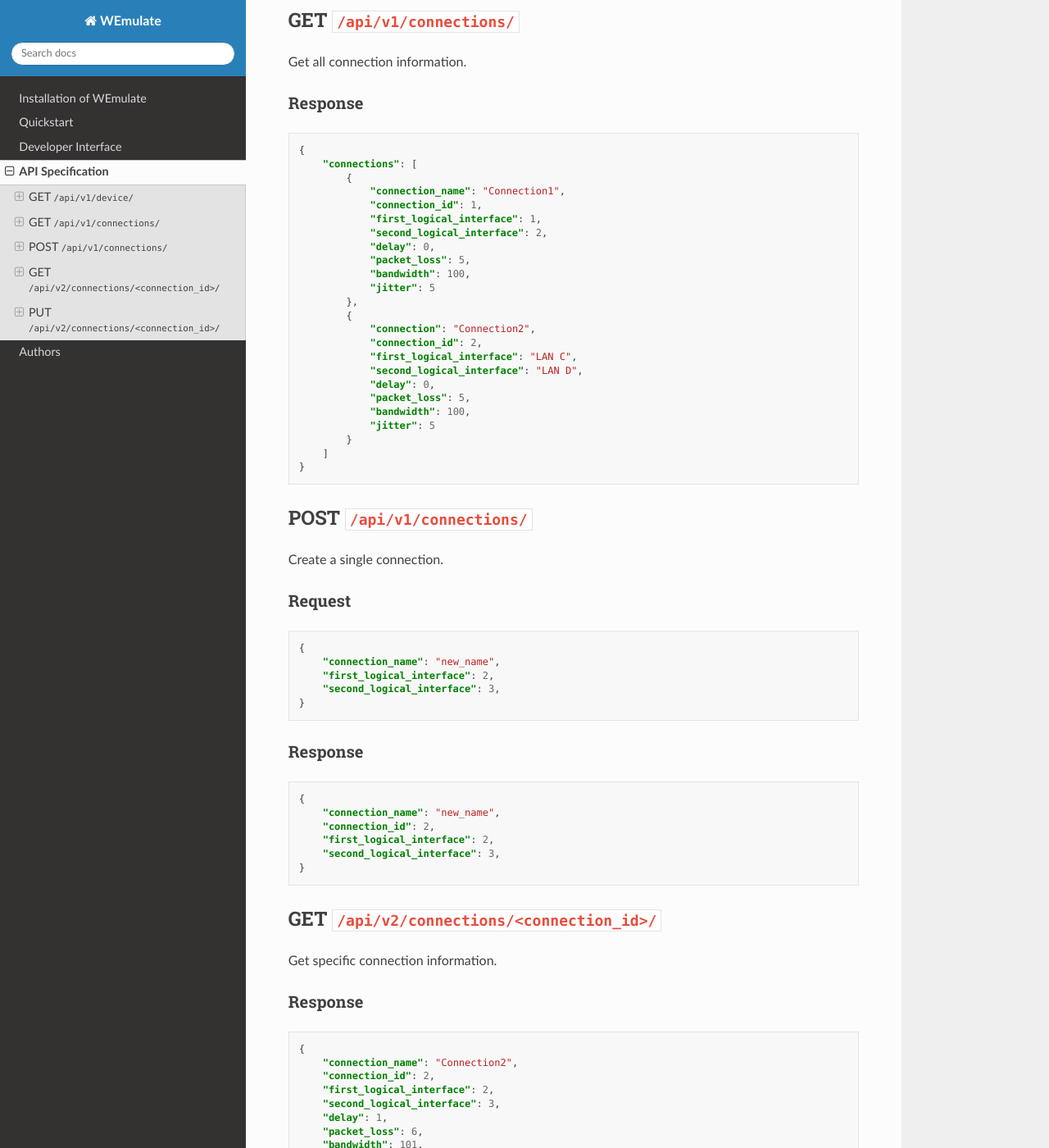
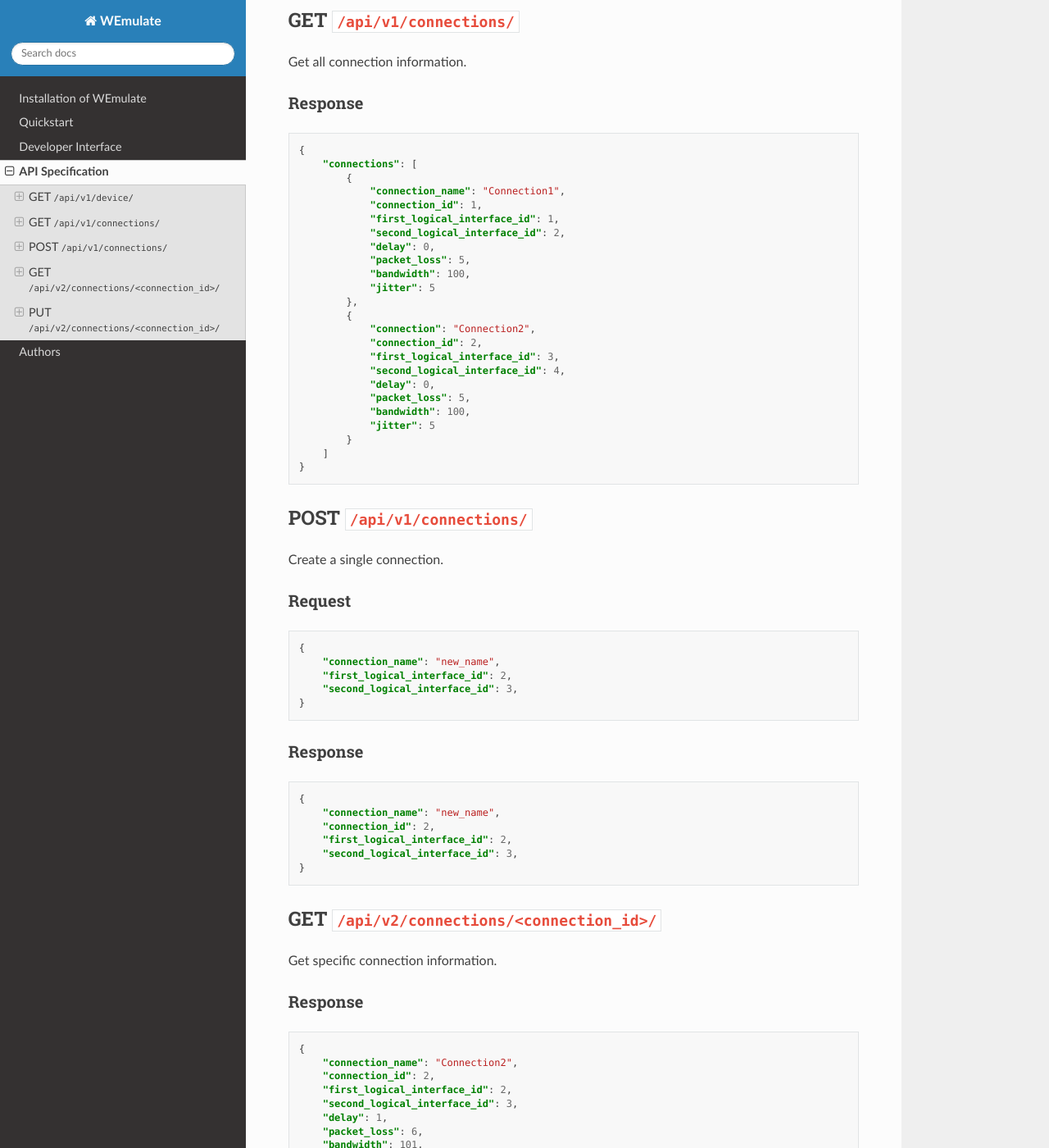
Before and after one commit to wemulate/wemulate, a Sphinx documentation site: the page built from docs/dev/api.rst, in a window 1280 px wide and 1400 px high, scrolled down 999 px. Shown: the whole window at 82% size. Built offline with Sphinx 7.4.7 and the Read the Docs theme 2.0.0, drawn with Linux system fonts in a browser that asks for light colours; some of the changed text lies outside the part shown.

```diff
--- a/docs/dev/api.rst
+++ b/docs/dev/api.rst
@@ -67,8 +67,8 @@ Response
             {
                 "connection_name": "Connection1",
                 "connection_id": 1,
-                "first_logical_interface": 1,
-                "second_logical_interface": 2,
+                "first_logical_interface_id": 1,
+                "second_logical_interface_id": 2,
                 "delay": 0,
                 "packet_loss": 5,
                 "bandwidth": 100,
@@ -77,8 +77,8 @@ Response
             {
                 "connection": "Connection2",
                 "connection_id": 2,
-                "first_logical_interface": "LAN C",
-                "second_logical_interface": "LAN D",
+                "first_logical_interface_id": 3,
+                "second_logical_interface_id": 4,
                 "delay": 0,
                 "packet_loss": 5,
                 "bandwidth": 100,
@@ -99,8 +99,8 @@ Request
 
     {
         "connection_name": "new_name",
-        "first_logical_interface": 2,
-        "second_logical_interface": 3,
+        "first_logical_interface_id": 2,
+        "second_logical_interface_id": 3,
     }
 
 Response
@@ -111,8 +111,8 @@ Response
     {
         "connection_name": "new_name",
         "connection_id": 2,
-        "first_logical_interface": 2,
-        "second_logical_interface": 3,
+        "first_logical_interface_id": 2,
+        "second_logical_interface_id": 3,
     }
 
 GET ``/api/v2/connections/<connection_id>/``
@@ -128,8 +128,8 @@ Response
     {
         "connection_name": "Connection2",
         "connection_id": 2,
-        "first_logical_interface": 2,
-        "second_logical_interface": 3,
+        "first_logical_interface_id": 2,
+        "second_logical_interface_id": 3,
         "delay": 1,
         "packet_loss": 6,
         "bandwidth": 101,
@@ -149,8 +149,8 @@ Request
     {
         "connection_name": "new-name",
         "connection_id": 2,
-        "first_logical_interface": 2,
-        "second_logical_interface": 3,
+        "first_logical_interface_id": 2,
+        "second_logical_interface_id": 3,
         "delay": 1,
         "packet_loss": 6,
         "bandwidth": 101,
@@ -166,8 +166,8 @@ Response
     {
         "connection_name": "new-name",
         "connection_id": 2,
-        "first_logical_interface": 2,
-        "second_logical_interface": 3,
+        "first_logical_interface_id": 2,
+        "second_logical_interface_id": 3,
         "delay": 1,
         "packet_loss": 6,
         "bandwidth": 101,
```
Also changed, not shown: other parts of docs/dev/api.rst (+1 -1 lines).
